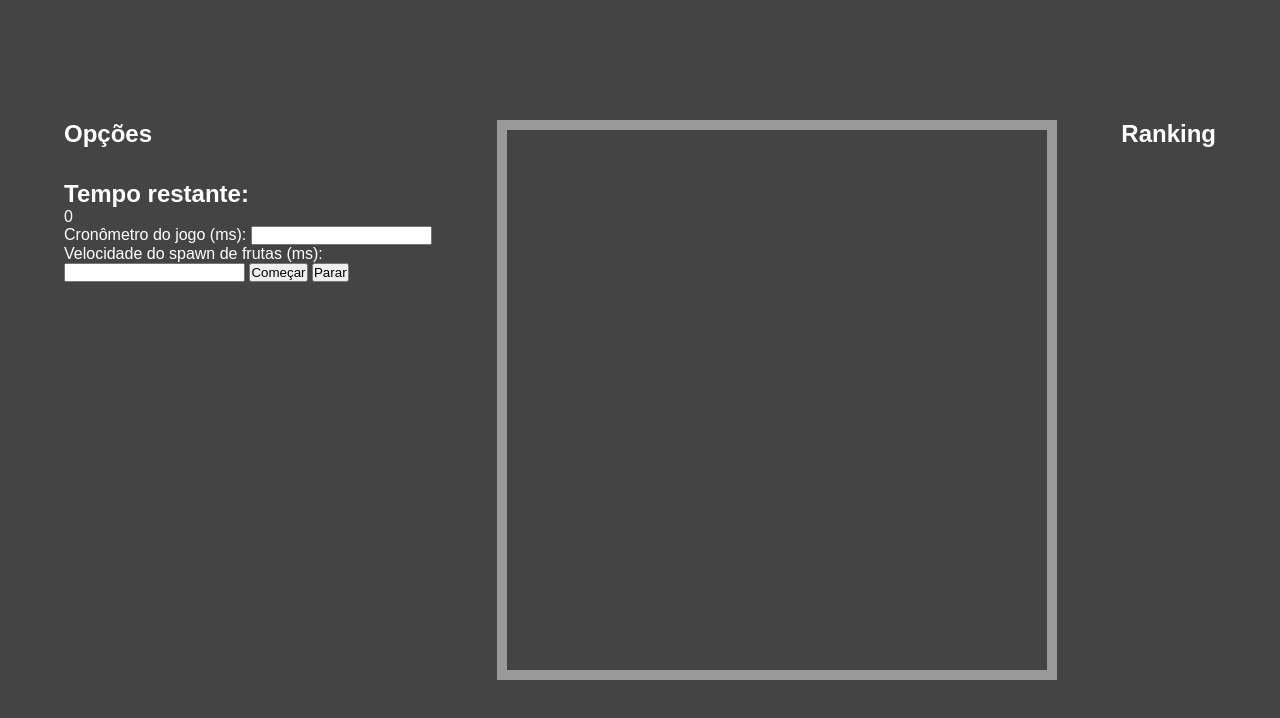
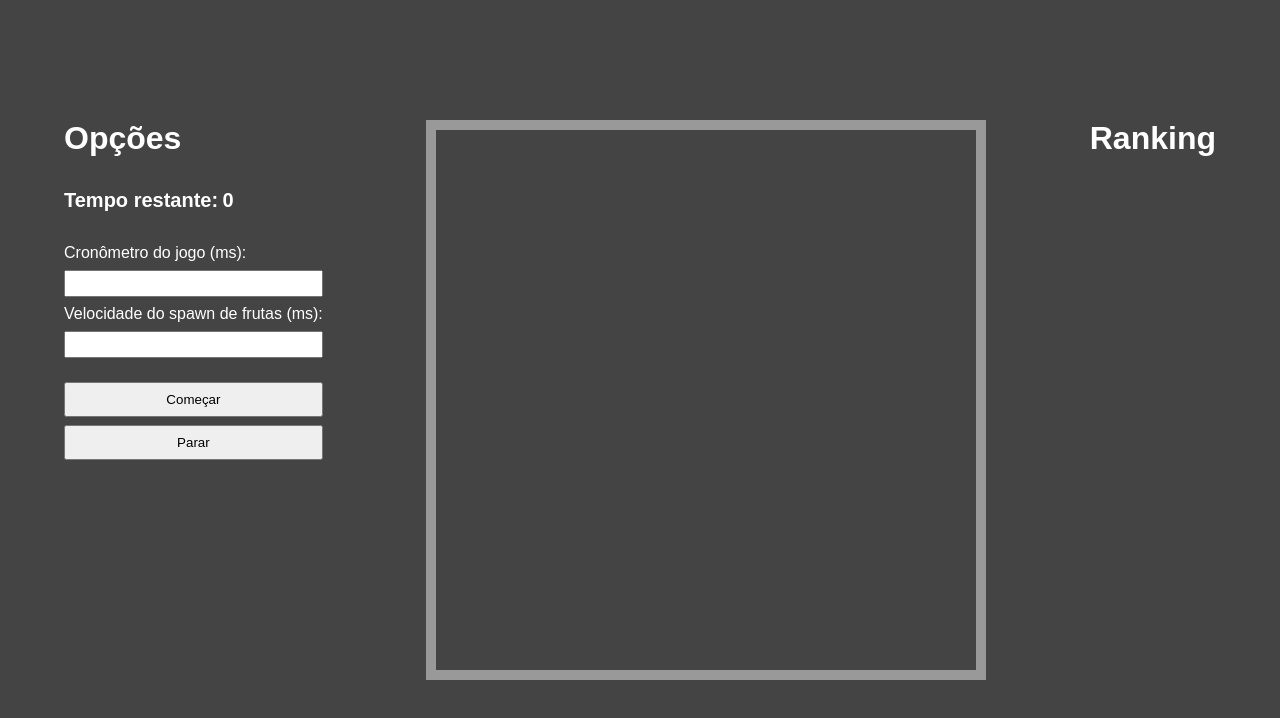
Before and after one commit to Marceometry/Multiplayer-Pixel-Game, a website: page public/index.html in a window 1280 px wide. Drawn offline with nearby package versions, Linux system fonts and the light colour scheme; no server answers.

Commit message:
fix styling

```diff
--- a/public/index.html
+++ b/public/index.html
@@ -11,21 +11,27 @@
 </head>
 <body>
     <div class="container">
-        <section id="options">
+        <section id="options-container">
             <h1>Opções</h1>
 
+            <div class="chronometer-container">
                 <h2>Tempo restante: </h2>
-            <span id="chronometer">0</span>
+                <h2 id="chronometer">0</h2>
+            </div>
 
-            <div>
+            <div class="options">
+                <div class="inputs">
                     <label for="game-interval">Cronômetro do jogo (ms):</label>
                     <input type="number" name="game-interval" id="game-interval">
 
                     <label for="fruit-interval">Velocidade do spawn de frutas (ms):</label>
                     <input type="number" name="fruit-interval" id="fruit-interval">
+                </div>
 
+                <div class="buttons">
                     <button id="start-button">Começar</button>
                     <button id="stop-button">Parar</button>
+                </div>
             </div>
         </section>
 
--- a/public/styles.css
+++ b/public/styles.css
@@ -13,8 +13,14 @@ body {
     justify-content: center;
 }
 
+button {
+    cursor: pointer;
+}
+
 .container {
+    width: 100vw;
     display: flex;
+    justify-content: space-between;
 }
 
 #screen {
@@ -27,13 +33,49 @@ body {
     transition: all .2s;
 }
 
-#ranking, #options {
+/* #options-container {
+    display: flex;
+    flex-direction: column;
+} */
+
+#options-container h2 {
+    display: inline-block;
+    font-size: 20px;
+}
+
+.options {
+    margin-top: 32px;
+    gap: 24px;
+    display: flex;
+    flex-direction: column;
+}
+
+.options div {
+    gap: 8px;
+    display: flex;
+    flex-direction: column;
+}
+
+.inputs input {
+    padding: 4px 0;
+}
+
+.buttons button {
+    padding: 8px 0;
+}
+
+/* .chronometer-container {
+    display: flex;
+    align-items: center
+} */
+
+#ranking, #options-container {
     padding: 0 64px;
     color: white;
 }
 
-#ranking h1,
-#options h1 {
+h1 {
+    font-size: 32px;
     margin-bottom: 32px;
 }
 
```
Lines whose indentation alone changed are shown as unchanged.
